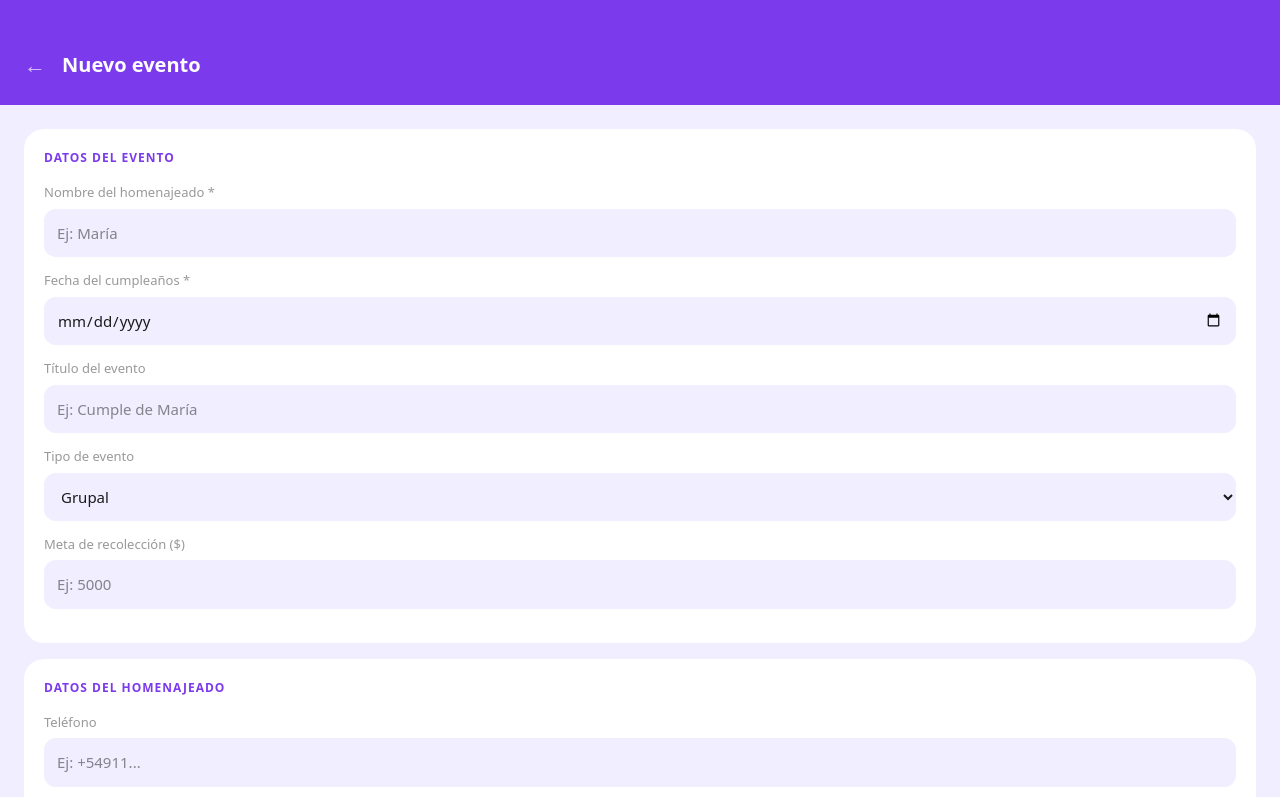
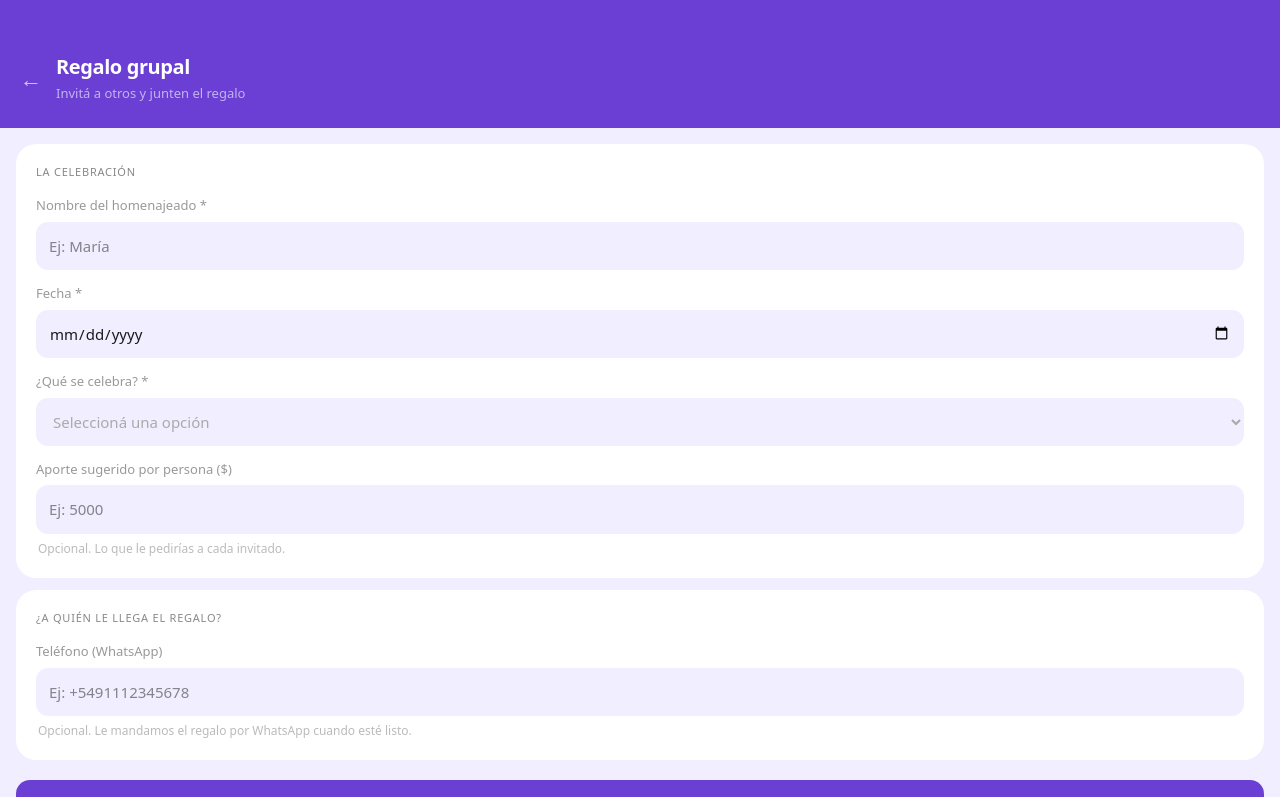
Before and after one commit to arqandresmontero-cloud/celebra-web, a Next.js app: page /eventos/nuevo in a window 1280 px wide. Shown: the top 797 px of the page. Built offline with nearby package versions, Linux system fonts and the light colour scheme; sample sign-in values are in the browser's storage.

Commit message:
nuevo evento: desplegable de celebración, aporte sugerido, solo teléfono

```diff
--- a/app/eventos/nuevo/page.js
+++ b/app/eventos/nuevo/page.js
@@ -1,24 +1,58 @@
 'use client';
-import { useState } from 'react';
-import { useRouter } from 'next/navigation';
+import { useState, useEffect } from 'react';
+import { useRouter, useSearchParams } from 'next/navigation';
 import Link from 'next/link';
 import { api, getToken } from '@/lib/api';
 
+const TITULOS = [
+  { value: 'Cumpleaños', label: '🎂 Cumpleaños' },
+  { value: 'Casamiento', label: '💍 Casamiento' },
+  { value: 'Aniversario', label: '🥂 Aniversario' },
+  { value: 'Baby shower', label: '🍼 Baby shower' },
+  { value: 'Graduación', label: '🎓 Graduación' },
+  { value: 'Otro', label: '✏️ Otro (escribir)' },
+];
+
 export default function NuevoEvento() {
   const router = useRouter();
-  const [form, setForm] = useState({ honoree_name:'', birthday_date:'', title:'', type:'group', target_amount:'', honoree_phone:'', honoree_email:'' });
+  const searchParams = useSearchParams();
+  const tipoParam = searchParams.get('tipo') || 'group';
+  const tipo = tipoParam === 'individual' ? 'individual' : 'group';
+
+  const [form, setForm] = useState({
+    honoree_name: '',
+    birthday_date: '',
+    tituloOpcion: '',
+    tituloCustom: '',
+    target_amount: '',
+    honoree_phone: '',
+  });
   const [error, setError] = useState('');
   const [loading, setLoading] = useState(false);
 
   if (!getToken()) { router.replace('/login'); return null; }
 
+  const tituloFinal = form.tituloOpcion === 'Otro' ? form.tituloCustom : form.tituloOpcion;
+
   const handleSubmit = async (e) => {
     e.preventDefault();
-    setLoading(true); setError('');
+    if (!form.honoree_name || !form.birthday_date || !tituloFinal) {
+      setError('Completá nombre, fecha y tipo de celebración.');
+      return;
+    }
+    setLoading(true);
+    setError('');
     try {
-      const payload = { ...form, target_amount: form.target_amount ? Number(form.target_amount) : undefined };
+      const payload = {
+        honoree_name: form.honoree_name,
+        birthday_date: form.birthday_date,
+        title: tituloFinal + ' de ' + form.honoree_name,
+        type: tipo,
+        target_amount: form.target_amount ? Number(form.target_amount) : undefined,
+        honoree_phone: form.honoree_phone || undefined,
+      };
       const event = await api.createEvent(payload);
-      router.push('/eventos/'+event.id);
+      router.push('/eventos/' + event.id);
     } catch (err) {
       setError(err.message);
     } finally {
@@ -26,51 +60,141 @@ export default function NuevoEvento() {
     }
   };
 
-  const field = (label, key, type='text', placeholder='') => (
-    <div style={{ marginBottom:'14px' }}>
-      <label style={{ display:'block', color:'#999', fontSize:'13px', marginBottom:'6px' }}>{label}</label>
-      <input type={type} value={form[key]} onChange={e => setForm({...form, [key]:e.target.value})} placeholder={placeholder}
-        style={{ width:'100%', background:'#F0EEFF', border:'none', borderRadius:'12px', padding:'13px', fontSize:'15px', color:'#1a1a1a', boxSizing:'border-box', outline:'none' }} />
-    </div>
-  );
+  const inputStyle = {
+    width: '100%', background: '#F0EEFF', border: 'none',
+    borderRadius: '12px', padding: '13px', fontSize: '15px',
+    color: '#1a1a1a', boxSizing: 'border-box', outline: 'none',
+  };
+  const labelStyle = { display: 'block', color: '#999', fontSize: '13px', marginBottom: '6px' };
+  const fieldWrap = { marginBottom: '14px' };
 
   return (
-    <div style={{ minHeight:'100vh', background:'#F0EEFF', fontFamily:'system-ui, sans-serif', paddingBottom:'40px' }}>
-      <div style={{ background:'#7C3AED', padding:'48px 24px 24px', display:'flex', alignItems:'center', gap:'16px' }}>
-        <Link href="/dashboard" style={{ color:'rgba(255,255,255,0.7)', textDecoration:'none', fontSize:'22px' }}>←</Link>
-        <h1 style={{ fontSize:'20px', fontWeight:'700', color:'#fff', margin:0 }}>Nuevo evento</h1>
+    <div style={{ minHeight: '100vh', background: '#F0EEFF', fontFamily: 'system-ui, sans-serif', paddingBottom: '40px' }}>
+
+      {/* Header */}
+      <div style={{ background: '#6B3FD4', padding: '52px 20px 24px', display: 'flex', alignItems: 'center', gap: '14px' }}>
+        <Link href="/dashboard" style={{ color: 'rgba(255,255,255,0.7)', textDecoration: 'none', fontSize: '22px', lineHeight: 1 }}>←</Link>
+        <div>
+          <h1 style={{ fontSize: '20px', fontWeight: '600', color: '#fff', margin: 0, letterSpacing: '-0.02em' }}>
+            {tipo === 'group' ? 'Regalo grupal' : 'Regalo individual'}
+          </h1>
+          <p style={{ fontSize: '13px', color: 'rgba(255,255,255,0.6)', margin: '2px 0 0' }}>
+            {tipo === 'group' ? 'Invitá a otros y junten el regalo' : 'Enviá una giftcard al instante'}
+          </p>
+        </div>
       </div>
 
-      <div style={{ padding:'24px' }}>
+      <div style={{ padding: '16px' }}>
         <form onSubmit={handleSubmit}>
-          {error && <div style={{ background:'#FFF0F0', border:'1px solid #ffcccc', borderRadius:'12px', padding:'12px', marginBottom:'16px', color:'#cc0000', fontSize:'14px' }}>{error}</div>}
 
-          <div style={{ background:'#fff', borderRadius:'20px', padding:'20px', marginBottom:'16px' }}>
-            <p style={{ fontSize:'12px', fontWeight:'700', color:'#7C3AED', letterSpacing:'1px', textTransform:'uppercase', marginBottom:'16px', marginTop:0 }}>Datos del evento</p>
-            {field('Nombre del homenajeado *', 'honoree_name', 'text', 'Ej: María')}
-            {field('Fecha del cumpleaños *', 'birthday_date', 'date')}
-            {field('Título del evento', 'title', 'text', 'Ej: Cumple de María')}
-            <div style={{ marginBottom:'14px' }}>
-              <label style={{ display:'block', color:'#999', fontSize:'13px', marginBottom:'6px' }}>Tipo de evento</label>
-              <select value={form.type} onChange={e => setForm({...form, type:e.target.value})}
-                style={{ width:'100%', background:'#F0EEFF', border:'none', borderRadius:'12px', padding:'13px', fontSize:'15px', color:'#1a1a1a', boxSizing:'border-box', outline:'none' }}>
-                <option value="group">Grupal</option>
-                <option value="individual">Individual</option>
+          {error && (
+            <div style={{ background: '#FFF0F0', border: '1px solid #ffcccc', borderRadius: '12px', padding: '12px', marginBottom: '16px', color: '#cc0000', fontSize: '14px' }}>
+              {error}
+            </div>
+          )}
+
+          {/* Datos del evento */}
+          <div style={{ background: '#fff', borderRadius: '20px', padding: '20px', marginBottom: '12px' }}>
+            <p style={{ fontSize: '11px', fontWeight: '500', color: '#888', letterSpacing: '0.07em', textTransform: 'uppercase', marginBottom: '16px', marginTop: 0 }}>
+              La celebración
+            </p>
+
+            {/* Nombre */}
+            <div style={fieldWrap}>
+              <label style={labelStyle}>Nombre del homenajeado *</label>
+              <input
+                type="text"
+                value={form.honoree_name}
+                onChange={e => setForm({ ...form, honoree_name: e.target.value })}
+                placeholder="Ej: María"
+                style={inputStyle}
+              />
+            </div>
+
+            {/* Fecha */}
+            <div style={fieldWrap}>
+              <label style={labelStyle}>Fecha *</label>
+              <input
+                type="date"
+                value={form.birthday_date}
+                onChange={e => setForm({ ...form, birthday_date: e.target.value })}
+                style={inputStyle}
+              />
+            </div>
+
+            {/* Tipo de celebración — desplegable */}
+            <div style={fieldWrap}>
+              <label style={labelStyle}>¿Qué se celebra? *</label>
+              <select
+                value={form.tituloOpcion}
+                onChange={e => setForm({ ...form, tituloOpcion: e.target.value, tituloCustom: '' })}
+                style={{ ...inputStyle, color: form.tituloOpcion ? '#1a1a1a' : '#aaa' }}>
+                <option value="" disabled>Seleccioná una opción</option>
+                {TITULOS.map(t => (
+                  <option key={t.value} value={t.value}>{t.label}</option>
+                ))}
               </select>
             </div>
-            {field('Meta de recolección ($)', 'target_amount', 'number', 'Ej: 5000')}
+
+            {/* Campo libre si eligió "Otro" */}
+            {form.tituloOpcion === 'Otro' && (
+              <div style={fieldWrap}>
+                <label style={labelStyle}>¿Cuál? *</label>
+                <input
+                  type="text"
+                  value={form.tituloCustom}
+                  onChange={e => setForm({ ...form, tituloCustom: e.target.value })}
+                  placeholder="Ej: Despedida de soltera"
+                  style={inputStyle}
+                  autoFocus
+                />
+              </div>
+            )}
+
+            {/* Aporte sugerido */}
+            <div style={{ marginBottom: 0 }}>
+              <label style={labelStyle}>Aporte sugerido por persona ($)</label>
+              <input
+                type="number"
+                value={form.target_amount}
+                onChange={e => setForm({ ...form, target_amount: e.target.value })}
+                placeholder="Ej: 5000"
+                style={inputStyle}
+              />
+              <p style={{ fontSize: '12px', color: '#bbb', margin: '6px 0 0', paddingLeft: '2px' }}>
+                Opcional. Lo que le pedirías a cada invitado.
+              </p>
+            </div>
           </div>
 
-          <div style={{ background:'#fff', borderRadius:'20px', padding:'20px', marginBottom:'24px' }}>
-            <p style={{ fontSize:'12px', fontWeight:'700', color:'#7C3AED', letterSpacing:'1px', textTransform:'uppercase', marginBottom:'16px', marginTop:0 }}>Datos del homenajeado</p>
-            {field('Teléfono', 'honoree_phone', 'tel', 'Ej: +54911...')}
-            {field('Email', 'honoree_email', 'email', 'Ej: maria@email.com')}
+          {/* Datos del homenajeado */}
+          <div style={{ background: '#fff', borderRadius: '20px', padding: '20px', marginBottom: '20px' }}>
+            <p style={{ fontSize: '11px', fontWeight: '500', color: '#888', letterSpacing: '0.07em', textTransform: 'uppercase', marginBottom: '16px', marginTop: 0 }}>
+              ¿A quién le llega el regalo?
+            </p>
+
+            <div style={{ marginBottom: 0 }}>
+              <label style={labelStyle}>Teléfono (WhatsApp)</label>
+              <input
+                type="tel"
+                value={form.honoree_phone}
+                onChange={e => setForm({ ...form, honoree_phone: e.target.value })}
+                placeholder="Ej: +5491112345678"
+                style={inputStyle}
+              />
+              <p style={{ fontSize: '12px', color: '#bbb', margin: '6px 0 0', paddingLeft: '2px' }}>
+                Opcional. Le mandamos el regalo por WhatsApp cuando esté listo.
+              </p>
+            </div>
           </div>
 
-          <button type="submit" disabled={loading}
-            style={{ width:'100%', background:'#7C3AED', color:'#fff', border:'none', borderRadius:'14px', padding:'16px', fontSize:'16px', fontWeight:'700', cursor: loading?'not-allowed':'pointer', opacity: loading?0.7:1 }}>
-            {loading ? 'Creando...' : 'Crear evento'}
+          <button
+            type="submit"
+            disabled={loading}
+            style={{ width: '100%', background: '#6B3FD4', color: '#fff', border: 'none', borderRadius: '14px', padding: '16px', fontSize: '16px', fontWeight: '500', cursor: loading ? 'not-allowed' : 'pointer', opacity: loading ? 0.7 : 1, letterSpacing: '-0.01em' }}>
+            {loading ? 'Creando...' : '🎁 Crear regalo'}
           </button>
+
         </form>
       </div>
     </div>
```
